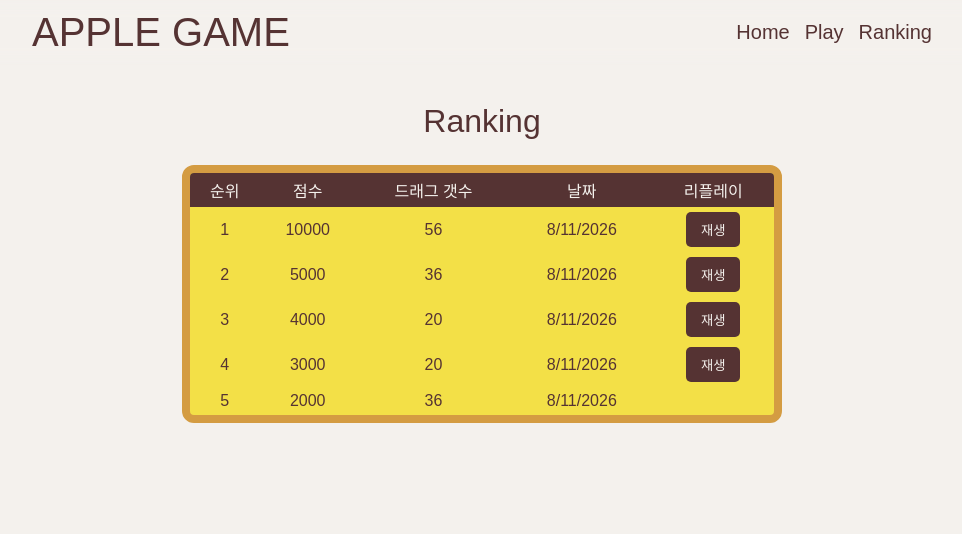
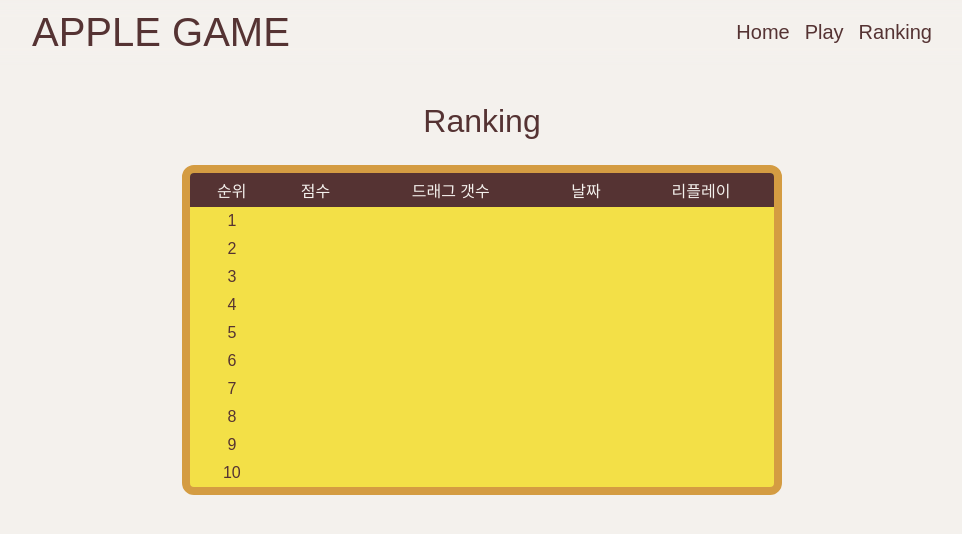
Before and after one commit to Seop2/apple-game-portfolio, a Next.js app: page /ranking in a window 1280 px wide. Shown: the top 534 px of the page, without its empty margins (158-1120 px from the left). Built offline with nearby package versions, Linux system fonts and the light colour scheme; a web font is replaced by a local one.

Commit message:
feat: implement global ranking state management with context and persist game records upon completion

```diff
--- a/src/app/layout.js
+++ b/src/app/layout.js
@@ -1,6 +1,7 @@
 import { Hi_Melody } from "next/font/google";
 import "./globals.css";
 import Header from "@/components/Header";
+import { RankingProvider } from "./store";
 
 /* 폰트 적용 */
 const hi_melody = Hi_Melody({
@@ -13,7 +14,10 @@ export default function RootLayout({ children }) {
     <html lang="en">
       <body className={hi_melody.variable}>
         <Header />
-        {children}</body>
+        <RankingProvider>
+          {children}
+        </RankingProvider>
+      </body>
     </html>
   );
 }
--- a/src/app/ranking/page.js
+++ b/src/app/ranking/page.js
@@ -1,8 +1,16 @@
+"use client"
+
+import { useRanking } from "../store";
 import styles from "./page.module.css"
 
-const RANKS = [{ rank: 1, score: 10000, dragCount: 56, date: new Date().toLocaleDateString(), replay: true }, { rank: 2, score: 5000, dragCount: 36, date: new Date().toLocaleDateString(), replay: true }, { rank: 3, score: 4000, dragCount: 20, date: new Date().toLocaleDateString(), replay: true }, { rank: 4, score: 3000, dragCount: 20, date: new Date().toLocaleDateString(), replay: true }, { rank: 5, score: 2000, dragCount: 36, date: new Date().toLocaleDateString(), replay: false }]
+const dateFmt = new Intl.DateTimeFormat("en-US", {
+    month: "short", // Jan, Feb, …
+    day: "numeric", // 5
+    year: "numeric", // 2025
+});
 
 export default function RankingPage() {
+    const { ranks } = useRanking();
     return (
         <main className={styles.page}>
             <h1>Ranking</h1>
@@ -17,13 +25,18 @@ export default function RankingPage() {
                     </tr>
                 </thead>
                 <tbody>
-                    {RANKS.map(({ rank, score, dragCount, date, replay }) => (<tr key={rank}>
-                        <td>{rank}</td>
+                    {ranks.map(({ score, date }, i) => (<tr key={`rank ${i}`}>
+                        <td>{i + 1}</td>
                         <td>{score}</td>
-                        <td>{dragCount}</td>
-                        <td>{date}</td>
-                        <td>{replay ? <button>재생</button> : ""}</td>
+                        <td></td>
+                        <td>{dateFmt.format(date)}</td>
+                        <td><button>show</button></td>
                     </tr>))}
+                    {Array(10 - ranks.length).fill(null).map((_, i) => (
+                        <tr key={`dummy-${i}`}>
+                            <td>{i + ranks.length + 1}</td>
+                        </tr>
+                    ))}
                 </tbody>
             </table>
         </main>
--- /dev/null
+++ b/src/app/store.js
@@ -0,0 +1,23 @@
+"use client"
+
+import { createContext, useContext, useState } from "react";
+const RankingContext = createContext(null);
+
+export function RankingProvider({ children }) {
+    const [ranks, setRanks] = useState([]);
+
+    function addRecord(record) {
+        setRanks(prev => ([record, ...prev].sort((a, b) => {
+            const ds = b.score - a.score; //내림차순
+            if (ds !== 0) return ds;
+            return a.date - b.date;
+            //score , date
+        }).slice(0, 10))) // 10등까지
+    }
+
+    return <RankingContext.Provider value={{ ranks, addRecord }}>{
+        children
+    }</RankingContext.Provider>
+}
+
+export const useRanking = () => useContext(RankingContext);
--- a/src/components/play/game.js
+++ b/src/components/play/game.js
@@ -340,7 +340,9 @@ export default class AppleGameBoard extends HTMLElement {
         this.$progress.classList.remove("playing");
         this.$finalScore.textContent = this.score;
 
-        this.dispatchEvent(new CustomEvent("gameover"));
+        this.dispatchEvent(new CustomEvent("gameover", {
+            detail: { score: this.score, date: new Date() }
+        }));
     }
     dragBegin(e, row, col) {
         if (!this.playing) return;
```
Also changed, not shown: src/app/play/page.js (+6 -1 lines).
